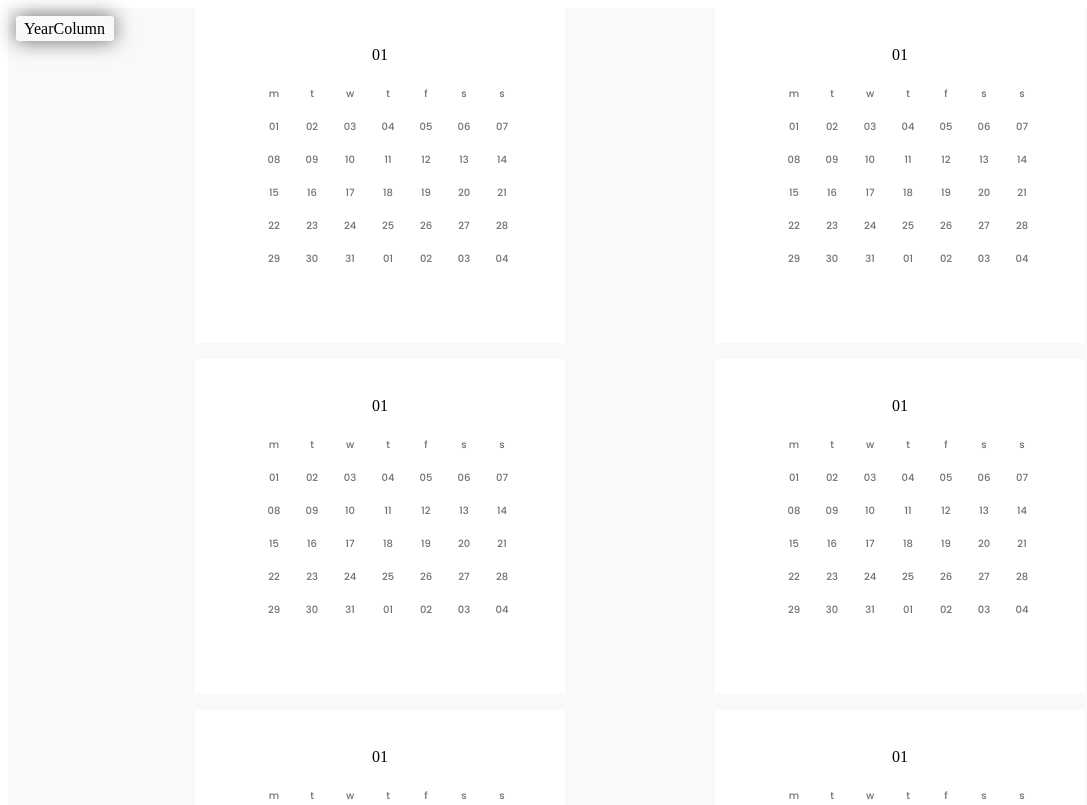
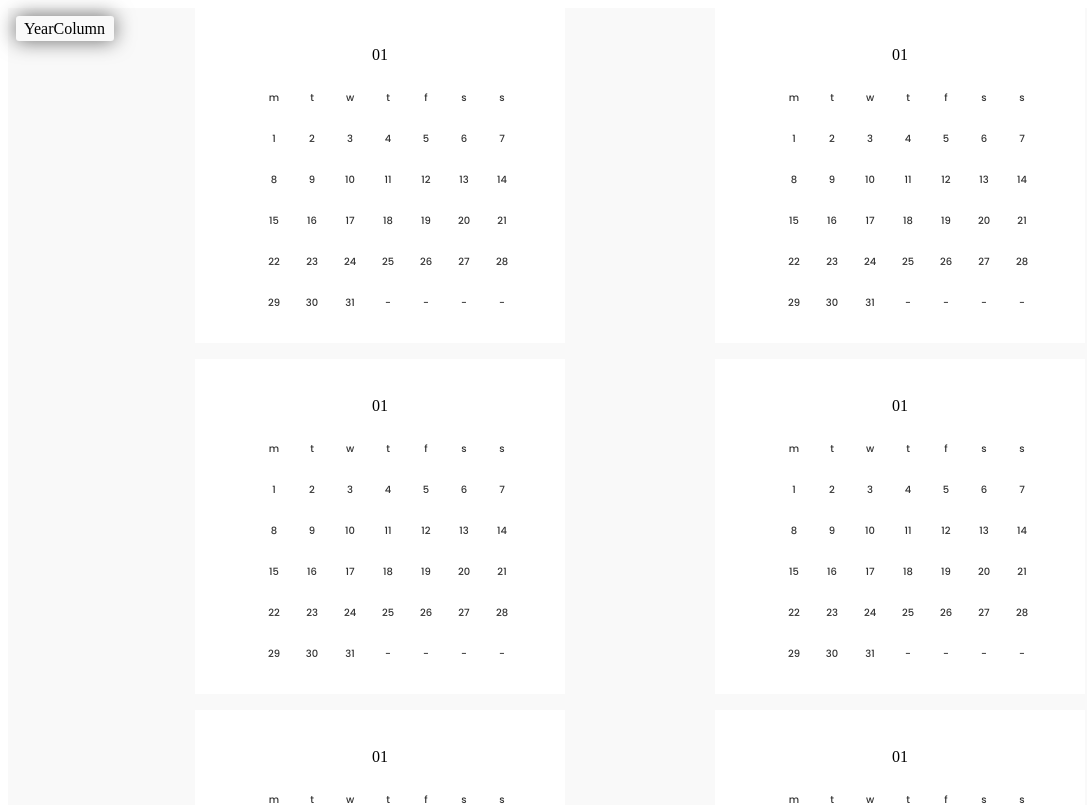
Before and after one commit to aftabrehan/calendarwex, a Next.js app: page /stories/structure-grid in a window 1280 px wide. Shown: the top 805 px of the page, without its empty margins (0-1087 px from the left). Built offline with nearby package versions, Linux system fonts and the light colour scheme; a web font is replaced by a local one.

Commit message:
Structure Grid

```diff
--- a/pages/stories/Stories.module.scss
+++ b/pages/stories/Stories.module.scss
@@ -5,32 +5,6 @@
   @extend .flexColStart;
   padding: 1rem 1.5rem;
   gap: 10px;
-}
-
-.dateMonth {
-  display: flex;
-  align-items: center;
-  justify-content: center;
-  padding: 4px;
-  gap: 10px;
-  width: 30px;
-  height: 33px;
-
-  .date {
-    display: flex;
-    align-items: center;
-    justify-content: center;
-    padding: 5px;
-    gap: 10px;
-    width: 22px;
-    height: 25px;
-
-    span {
-      font-weight: 500;
-      font-size: 10px;
-      color: $text;
-    }
-  }
 }
 
 .toggle {
@@ -49,3 +23,11 @@
     color: $primary;
   }
 }
+
+.calendarSlots {
+  border: 1px solid $stroke;
+}
+
+.monthDaySlots {
+  box-sizing: content-box;
+}
--- a/pages/stories/structure-grid.js
+++ b/pages/stories/structure-grid.js
@@ -1,9 +1,18 @@
 import Stories from 'components/stories'
 import StructureGrid from 'components/structure/grid'
+import StructureColumn from 'components/structure/column'
 import CalendarSlots from 'components/calendarslots'
 import MiniCalendar from 'components/minicalendar/SmallCalendar'
+import DateMonth from 'components/date-month'
+import LabelLeft from 'components/label/LabelLeft'
+
+import stl from './Stories.module.scss'
 
 let months = []
+
+let month = []
+
+let days = []
 
 for (let i = 0; i < 12; i++) {
   months.push(
@@ -14,8 +23,27 @@ for (let i = 0; i < 12; i++) {
       monthNumber="01"
       monthData={<MiniCalendar />}
       key={months.length}
+      customClass={stl.monthDaySlots}
     />
   )
+}
+
+for (let i = 0; i < 35; i++) {
+  month.push(
+    <CalendarSlots
+      variant="blankNoneMonth"
+      type="month"
+      date={<DateMonth />}
+      event={[]}
+      customClass={stl.calendarSlots}
+      width="170px"
+      height="134px"
+    />
+  )
+}
+
+for (let i = 0; i < 7; i++) {
+  days.push(<StructureColumn />)
 }
 
 const yearColumn = {
@@ -24,9 +52,27 @@ const yearColumn = {
   months,
 }
 
+const monthView = {
+  arg: 'MonthView',
+  variant: 'monthView',
+  month,
+}
+
+const weekView = {
+  arg: 'WeekView',
+  hours: <LabelLeft />,
+  days,
+}
+
+const dayView = {
+  arg: 'DayView',
+  hours: <LabelLeft />,
+  day: <StructureColumn slotWidth="1100px" />,
+}
+
 const StructureGridStory = () => (
   <Stories
-    argList={[yearColumn]}
+    argList={[yearColumn, monthView, weekView, dayView]}
     template={args => <StructureGrid {...args} />}
   />
 )
--- a/src/components/calendarslots/CalendarSlots.module.scss
+++ b/src/components/calendarslots/CalendarSlots.module.scss
@@ -2,10 +2,10 @@
 @import '/styles/common';
 
 .week {
-  box-sizing: content-box;
+  box-sizing: border-box;
   display: flex;
   justify-content: center;
-  width: 118px;
+  min-width: 118px;
   height: 62px;
   background: $white;
   border: 1px solid $stroke;
@@ -19,12 +19,11 @@
   width: 106px;
   height: 102px;
   background: $white;
-  border: 1px solid $stroke 0.6;
+  border: 1px solid $stroke;
 }
 
 .bottomPartialSingleWeek {
   align-items: flex-end;
-  width: 118px;
 }
 
 .middleSingleWeek {
--- a/src/components/date-month/DateMonth.module.scss
+++ b/src/components/date-month/DateMonth.module.scss
@@ -18,6 +18,16 @@
   width: 22px;
   height: 25px;
 
+  &:hover {
+    background-color: $hoverWhite;
+    border-radius: 999px;
+  }
+
+  &:active {
+    background-color: $primary;
+    border-radius: 99px;
+  }
+
   span {
     font-weight: 500;
     font-family: 'Aboreto', cursive;
--- a/src/components/label/Label.module.scss
+++ b/src/components/label/Label.module.scss
@@ -4,7 +4,6 @@
 .label {
   box-sizing: border-box;
   @extend .flexRowStart;
-  padding: 0px;
   width: 673px;
   height: 24px;
   border-bottom: 1px solid $stroke;
@@ -44,7 +43,6 @@
   gap: 10px;
   width: 54px;
   height: 26px;
-  border: 1px solid $stroke;
   user-select: none;
 
   .content {
--- a/src/components/minicalendar/SmallCalendar.js
+++ b/src/components/minicalendar/SmallCalendar.js
@@ -5,50 +5,13 @@ import React from 'react'
 
 import DateMonth from 'components/date-month'
 
-const MiniCalendar = ({
-  arg,
-  Days,
-  row1,
-  row2,
-  row3,
-  row4,
-  row5,
-  customClass,
-  variant,
-}) => {
+const MiniCalendar = ({ arg, Days, dates, customClass, variant }) => {
   return (
     <div className={clsx(stl.smallCalendar, stl.monthData, customClass)}>
-      <div className={stl.smallCalendarContent}>
-        <div className={stl.smallCalendarDays}>
-          {Days.map((dy, i) => (
-            <DateMonth key={i} content={dy} />
-          ))}
-        </div>
-        <div className={stl.smallCalendarDateWeek}>
-          {row1.map((dt, i) => (
-            <DateMonth key={i} id={i} content={dt} />
-          ))}
-        </div>
-        <div className={stl.smallCalendarDateWeek}>
-          {row2.map((dt, i) => (
-            <DateMonth key={i} id={i} content={dt} />
-          ))}
-        </div>
-        <div className={stl.smallCalendarDateWeek}>
-          {row3.map((dt, i) => (
-            <DateMonth key={i} id={i} content={dt} />
-          ))}
-        </div>
-        <div className={stl.smallCalendarDateWeek}>
-          {row4.map((dt, i) => (
-            <DateMonth key={i} id={i} content={dt} />
-          ))}
-        </div>
-        <div className={stl.smallCalendarDateWeek}>
-          {row5.map((dt, i) => (
-            <DateMonth key={i} id={i} content={dt} />
-          ))}
-        </div>
+      <div className={stl.smallCalendarDays}>
+        {Days.map((dy, i) => (
+          <DateMonth key={i} content={dy} />
+        ))}
       </div>
     </div>
   )
@@ -56,12 +19,13 @@ const MiniCalendar = ({
 
 export default MiniCalendar
 
+let Days = ['m', 't', 'w', 't', 'f', 's', 's']
+
+for (let i = 1; i < 36; i++) {
+  Days.push(<DateMonth content={(i > 31 && '-') || i} />)
+}
+
 MiniCalendar.defaultProps = {
   arg: 'MiniCalendar',
-  Days: ['m', 't', 'w', 't', 'f', 's', 's'],
-  row1: ['0' + 1, '0' + 2, '0' + 3, '0' + 4, '0' + 5, '0' + 6, '0' + 7],
-  row2: ['0' + 8, '0' + 9, 10, 11, 12, 13, 14],
-  row3: [15, 16, 17, 18, 19, 20, 21],
-  row4: [22, 23, 24, 25, 26, 27, 28],
-  row5: [29, 30, 31, '0' + 1, '0' + 2, '0' + 3, '0' + 4],
+  Days,
 }
--- a/src/components/minicalendar/SmallCalendar.module.scss
+++ b/src/components/minicalendar/SmallCalendar.module.scss
@@ -2,44 +2,15 @@
 @import '/styles/common';
 
 .smallCalendar {
-  border: 1px solid $stroke;
   width: 250px;
   height: 218px;
   padding: 10px;
   user-select: none;
 }
 
-.smallCalendarContent {
-  width: 238px;
-  height: 198px;
-}
-
-.smallCalendarDays,
-.smallCalendarDateWeek {
-  @extend .flexRowCenter;
-  justify-content: space-around;
+.smallCalendarDays {
+  display: grid;
+  grid-template-columns: auto auto auto auto auto auto auto;
   width: 238px;
   height: 33px;
-  opacity: 0.7;
 }
-
-.dates {
-  padding: 5px;
-  font-size: 10px;
-  border-radius: 62rem;
-  cursor: pointer;
-  color: $text;
-
-  &:hover {
-    background-color: $hoverWhite;
-  }
-
-  &:active {
-    background-color: $primary;
-    color: $white;
-  }
-}
-
-.monthData {
-  border: none;
-}
--- a/src/components/structure/Structure.module.scss
+++ b/src/components/structure/Structure.module.scss
@@ -1,11 +1,23 @@
-.calendarSlots {
-  box-sizing: border-box;
+@import '/styles/colors';
+
+.common {
+  width: 80vw;
 }
 
-.structureGrid {
+.yearColumn {
   width: 80vw;
   display: grid;
   grid-template-columns: repeat(auto-fill, minmax(350px, 1fr));
   gap: 1rem;
   justify-items: center;
 }
+
+.monthView {
+  display: grid;
+  grid-template-columns: auto auto auto auto auto auto auto;
+}
+
+.weekView {
+  display: grid;
+  grid-template-columns: auto auto auto auto auto auto auto auto;
+}
--- a/src/components/structure/column/StructureColumn.js
+++ b/src/components/structure/column/StructureColumn.js
@@ -1,11 +1,15 @@
+import clsx from 'clsx'
+
 import CalendarSlots from 'components/calendarslots'
 import stl from '../Structure.module.scss'
 
-const StructureColumn = () => {
+const StructureColumn = ({ customClass, slotWidth }) => {
   const n = 24
 
+  console.log(slotWidth)
+
   return (
-    <div className={stl.structureColumn}>
+    <div className={clsx(stl.structureColumn, customClass)}>
       {[...Array(n)].map((item, i) => (
         <CalendarSlots
           height="80px"
@@ -13,7 +17,7 @@ const StructureColumn = () => {
           variant="blankNoneWeek"
           type="week"
           event={[]}
-          customClass={stl.calendarSlots}
+          width={slotWidth}
         />
       ))}
     </div>
--- a/src/components/structure/grid/StructureGrid.js
+++ b/src/components/structure/grid/StructureGrid.js
@@ -1,7 +1,17 @@
+import clsx from 'clsx'
 import stl from '../Structure.module.scss'
 
-const StructureGrid = ({ months }) => {
-  return <div className={stl.structureGrid}>{months}</div>
+const StructureGrid = ({ variant, hours, days, day, months, month }) => {
+  return (
+    <div className={clsx(stl[`${variant}`], stl.common)}>
+      {months || month || (
+        <div className={stl.weekView}>
+          {hours}
+          {days || day}
+        </div>
+      )}
+    </div>
+  )
 }
 
 export default StructureGrid
```
Also changed, not shown: pages/stories/calendarslots.js (+5 -28 lines), pages/stories/minicalendar.js (+8 -6 lines).
